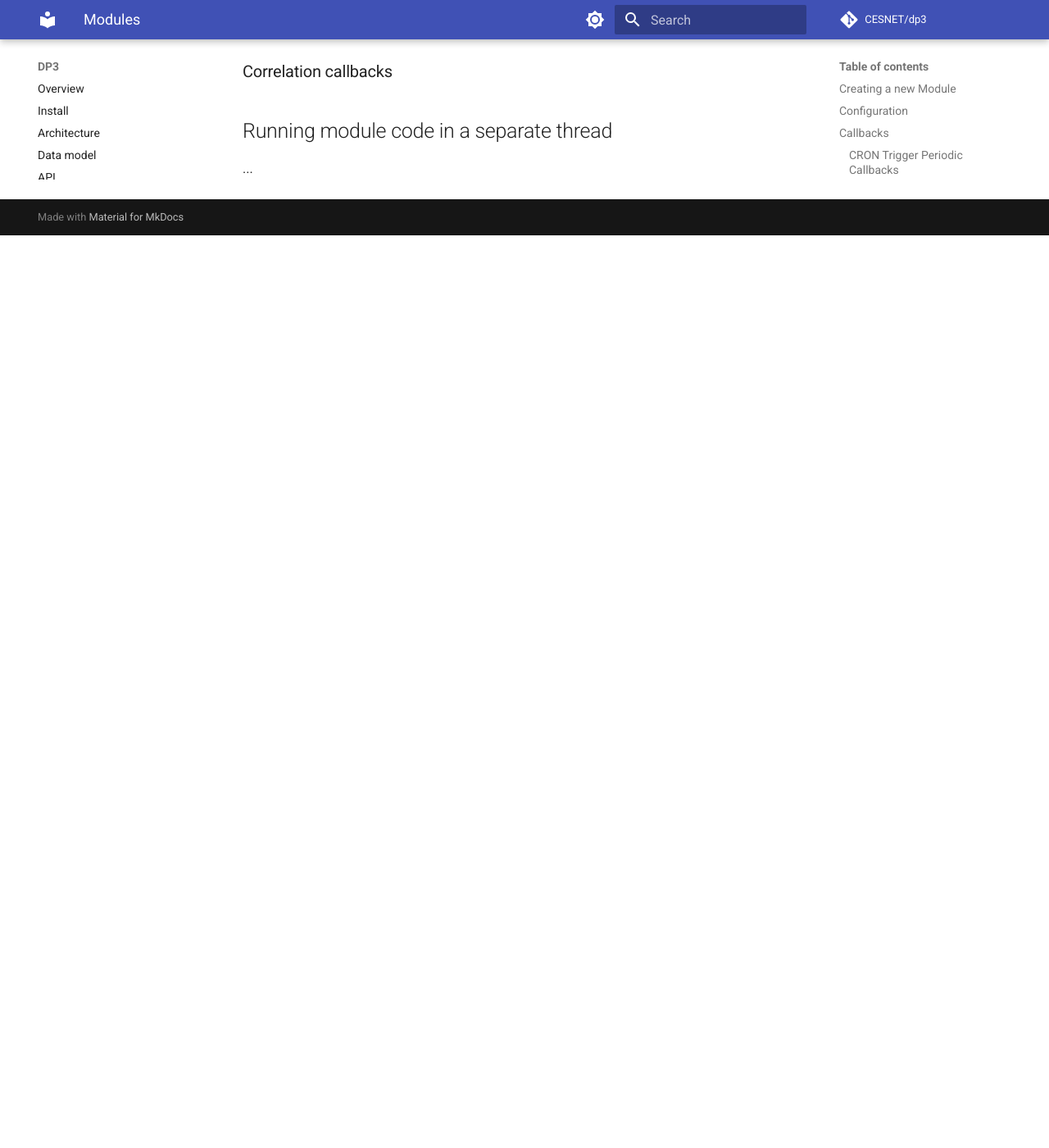
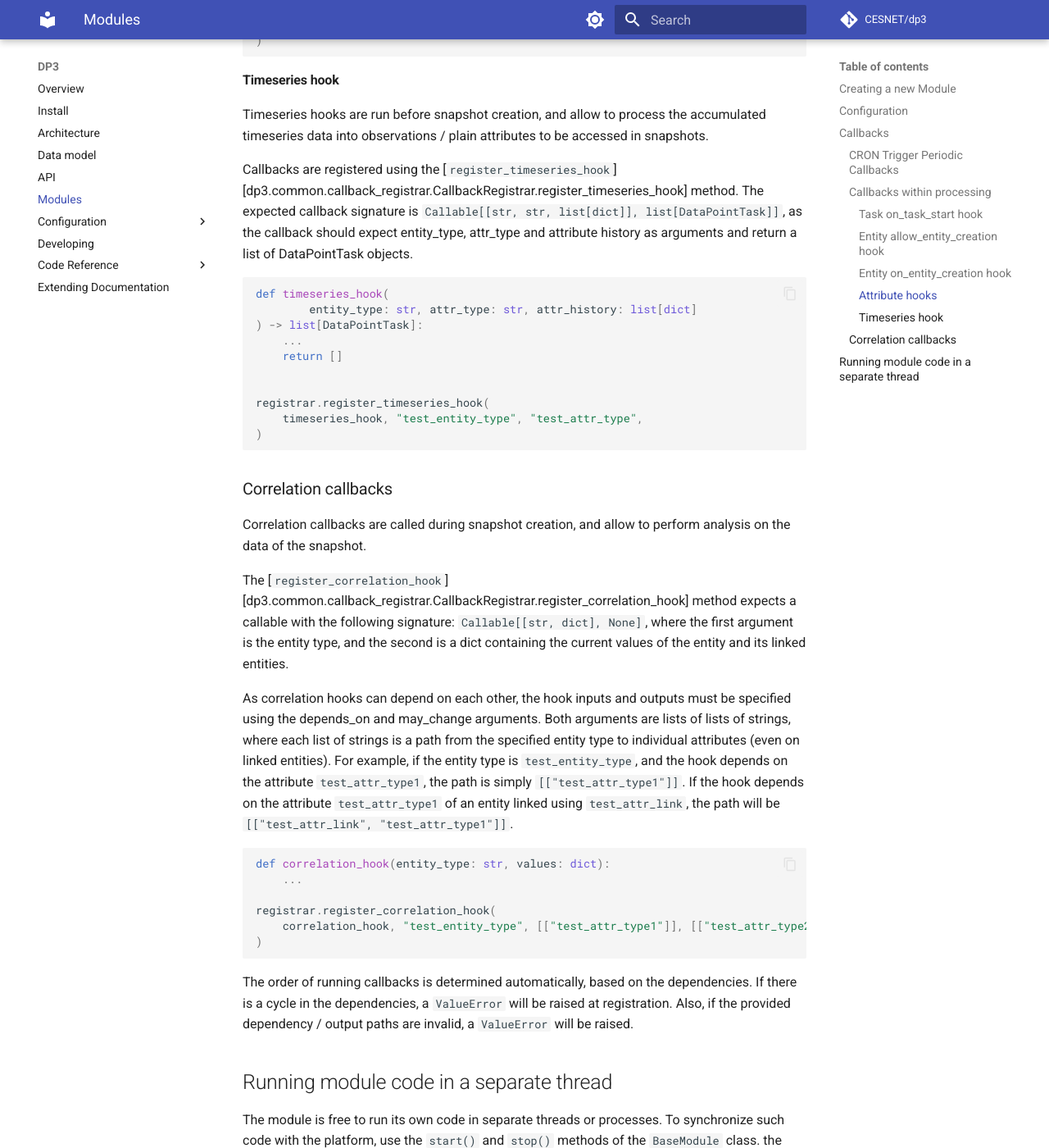
Before and after one commit to CESNET/dp3, an MkDocs documentation site: the page built from docs/modules.md, in a window 1280 px wide and 1400 px high, scrolled down 4023 px. Shown: the whole window at 82% size. Built offline with MkDocs 1.6.1 and Material for MkDocs 9.7.7, drawn with Linux system fonts in a browser that asks for light colours; comment, search, counter and statistics services are not loaded; before the commit the page ends 4310 px from its top, so only the background shows below that; some of the changed text lies outside the part shown.

Commit message:
Docs: Secondary modules docs - snapshot callbacks and threads.

````diff
--- a/docs/modules.md
+++ b/docs/modules.md
@@ -16,6 +16,22 @@
 also feel free to check out the dummy_sender script in `/scripts/dummy_sender.py`.
 
 ## Creating a new Module
+
+First, make a directory that will contain all modules of the application.
+For example, let's assume that the directory will be called `/modules/`.
+
+As mentioned in the [Processing core configuration](configuration/processing_core.md) page,
+the modules directory must be specified in the `modules_dir` configuration option.
+Let's create the main module file now - assuming the module will be called `my_awesome_module`,
+create a file `/modules/my_awesome_module.py`.
+Finally, to make the processing core load the module, add the module name to the `enabled_modules`
+configuration option, e.g.:
+
+```yaml title="Enabling the module in processing_core.yml"
+modules_dir: "/modules/"
+enabled_modules:
+  - "my_awesome_module"
+```
 
 All modules must subclass the [`BaseModule`][dp3.common.base_module.BaseModule] class.
 If a class does not subclass the [`BaseModule`][dp3.common.base_module.BaseModule] class,
@@ -38,6 +54,8 @@
 At initialization, each module receives a [`PlatformConfig`][dp3.common.config.PlatformConfig],
 a `module_config` dictionary and a
 [`CallbackRegistrar`][dp3.common.callback_registrar.CallbackRegistrar].
+For the module to do anything, it must read the provided configuration from `platform_config`and
+`module_config` and register callbacks to perform data analysis using the `registrar` object.
 Let's go through them one at a time.
 
 ## Configuration
@@ -66,10 +84,10 @@
 
 ```python
 registrar.scheduler_register(
-    self.delete_old_dps, minute="*/10"  # (1)
+    self.delete_old_dps, minute="*/10"  # (1)!
 )
 registrar.scheduler_register(
-    self.archive_old_dps, minute=0, hour=2  # (2)
+    self.archive_old_dps, minute=0, hour=2  # (2)!
 )
 ```
 
@@ -93,10 +111,11 @@
 #### Task `on_task_start` hook
 
 A hook will be called on task processing start.
+The callback is registered using the
+[`register_task_hook`][dp3.common.callback_registrar.CallbackRegistrar.register_task_hook] method.
 Required signature is `Callable[[DataPointTask], Any]`, as the return value is ignored.
 It may be useful for implementing custom statistics.
 
-Here is an example usage:
 ```python
 def task_hook(task: DataPointTask):
     print(task.etype)
@@ -109,9 +128,10 @@
 #### Entity `allow_entity_creation` hook
 
 Receives eid and Task, may prevent entity record creation (by returning False).
+The callback is registered using the
+[`register_entity_hook`][dp3.common.callback_registrar.CallbackRegistrar.register_entity_hook] method.
 Required signature is `Callable[[str, DataPointTask], bool]`.
 
-example:
 ```python
 def entity_creation(eid: str, task: DataPointTask) -> bool:
     return eid.startswith("1")
@@ -124,9 +144,11 @@
 #### Entity `on_entity_creation` hook
 
 Receives eid and Task, may return new DataPointTasks.
+
+The callback is registered using the
+[`register_entity_hook`][dp3.common.callback_registrar.CallbackRegistrar.register_entity_hook] method.
 Required signature is `Callable[[str, DataPointTask], list[DataPointTask]]`.
 
-example:
 ```python
 def processing_function(eid: str, task: DataPointTask) -> list[DataPointTask]:
     output = does_work(task)
@@ -152,10 +174,12 @@
 
 There are register points for all attribute types:
 `on_new_plain`, `on_new_observation`, `on_new_ts_chunk`.
+
+Callbacks are registered using the
+[`register_attr_hook`][dp3.common.callback_registrar.CallbackRegistrar.register_attr_hook] method.
 The callback allways receives eid, attribute and Task, and may return new DataPointTasks.
 The required signature is `Callable[[str, DataPointBase], list[DataPointTask]]`.
 
-Here is an example usage:
 ```python
 def attr_hook(eid: str, dp: DataPointBase) -> list[DataPointTask]:
     ...
@@ -170,6 +194,9 @@
 
 Timeseries hooks are run before snapshot creation, and allow to process the accumulated
 timeseries data into observations / plain attributes to be accessed in snapshots.
+
+Callbacks are registered using the
+[`register_timeseries_hook`][dp3.common.callback_registrar.CallbackRegistrar.register_timeseries_hook] method.
 The expected callback signature is `Callable[[str, str, list[dict]], list[DataPointTask]]`,
 as the callback should expect entity_type, attr_type and attribute history as arguments
 and return a list of DataPointTask objects.
@@ -189,8 +216,60 @@
 
 ### Correlation callbacks
 
+Correlation callbacks are called during snapshot creation, and allow to perform analysis
+on the data of the snapshot.
 
+The [`register_correlation_hook`][dp3.common.callback_registrar.CallbackRegistrar.register_correlation_hook]
+method expects a callable with the following signature:
+`Callable[[str, dict], None]`, where the first argument is the entity type, and the second is a dict
+containing the current values of the entity and its linked entities.
+
+As correlation hooks can depend on each other, the hook inputs and outputs must be specified
+using the depends_on and may_change arguments. Both arguments are lists of lists of strings,
+where each list of strings is a path from the specified entity type to individual attributes (even on linked entities).
+For example, if the entity type is `test_entity_type`, and the hook depends on the attribute `test_attr_type1`,
+the path is simply `[["test_attr_type1"]]`. If the hook depends on the attribute `test_attr_type1`
+of an  entity linked using `test_attr_link`, the path will be `[["test_attr_link", "test_attr_type1"]]`.
+
+```python
+def correlation_hook(entity_type: str, values: dict):
+    ...
+
+registrar.register_correlation_hook(
+    correlation_hook, "test_entity_type", [["test_attr_type1"]], [["test_attr_type2"]]
+)
+```
+
+The order of running callbacks is determined automatically, based on the dependencies.
+If there is a cycle in the dependencies, a `ValueError` will be raised at registration.
+Also, if the provided dependency / output paths are invalid, a `ValueError` will be raised.
 
 ## Running module code in a separate thread
 
-...
+The module is free to run its own code in separate threads or processes.
+To synchronize such code with the platform, use the `start()` and `stop()`
+methods of the `BaseModule` class.
+the `start()` method is called after the platform is initialized, and the `stop()` method
+is called before the platform is shut down.
+
+```python
+class MyModule(BaseModule):
+    def __init__(self, *args, **kwargs):
+        super().__init__(*args, **kwargs)
+        self._thread = None
+        self._stop_event = threading.Event()
+        self.log = logging.getLogger("MyModule")
+
+    def start(self):
+        self._thread = threading.Thread(target=self._run, daemon=True)
+        self._thread.start()
+
+    def stop(self):
+        self._stop_event.set()
+        self._thread.join()
+
+    def _run(self):
+        while not self._stop_event.is_set():
+            self.log.info("Hello world!")
+            time.sleep(1)
+```
````
Also changed, not shown: docs/architecture.md (+7 -7 lines), docs/configuration/event_logging.md (+2 -2 lines), 2 other files.
